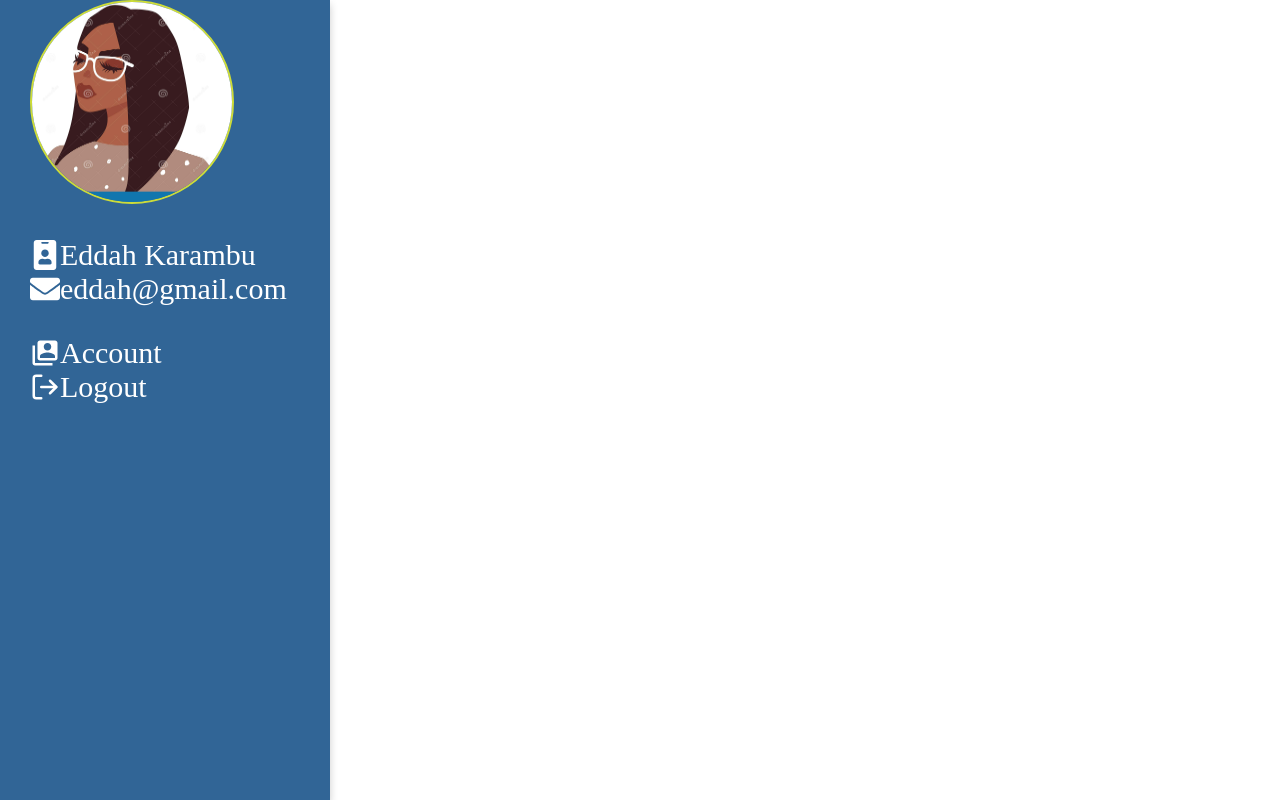
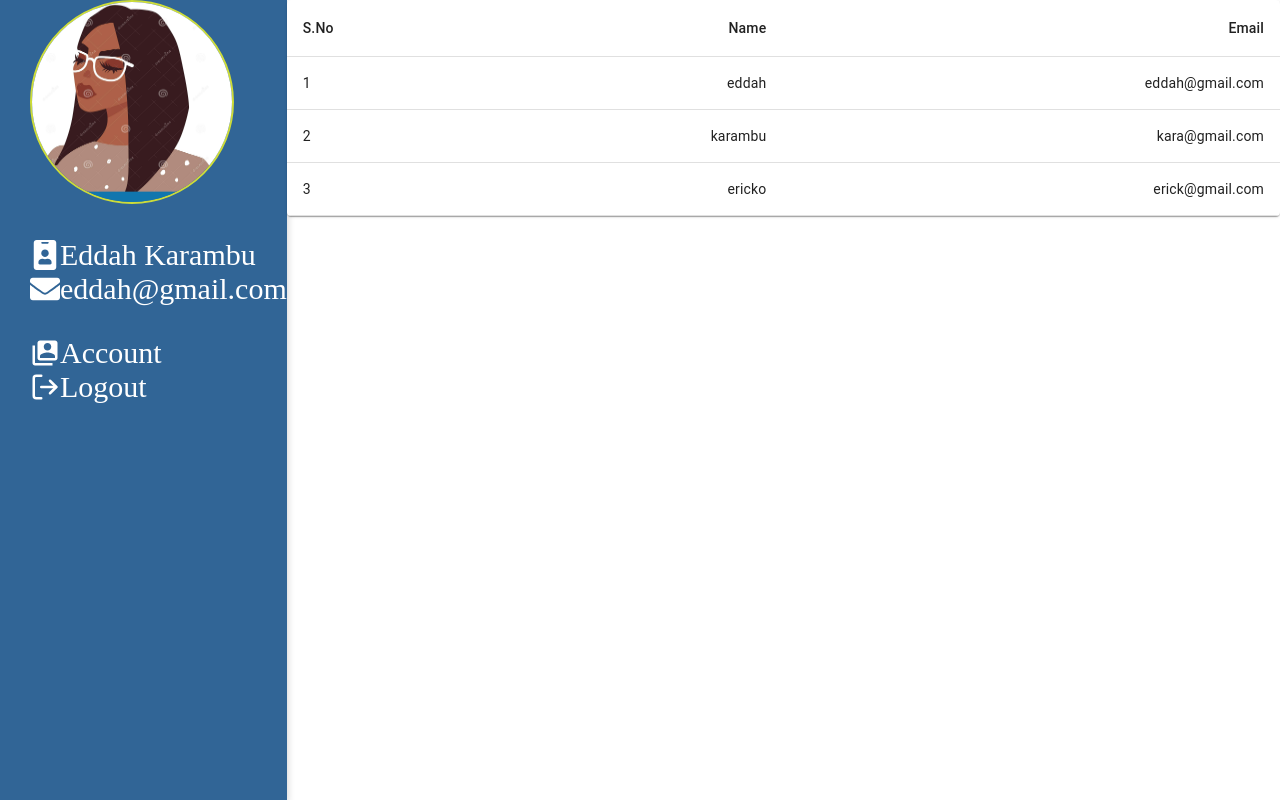
Before and after one commit to Eddahkarambu/Fitness-web-app, a React (Create React App) app: page /Dashboard in a window 1280 px wide. Built offline with nearby package versions, Linux system fonts and the light colour scheme.

Commit message:
styled the users dashboard page,create table

```diff
--- a/package.json
+++ b/package.json
@@ -3,13 +3,16 @@
   "version": "0.1.0",
   "private": true,
   "dependencies": {
+    "@emotion/react": "^11.10.5",
+    "@emotion/styled": "^11.10.5",
+    "@mui/material": "^5.10.16",
     "@reduxjs/toolkit": "^1.8.6",
     "@testing-library/jest-dom": "^5.16.5",
     "@testing-library/react": "^13.4.0",
     "@testing-library/user-event": "^13.5.0",
+    "axios": "^1.2.0",
     "prop-types": "^15.8.1",
     "react": "^18.2.0",
-    "react-axios": "^2.0.6",
     "react-dom": "^18.2.0",
     "react-icons": "^4.6.0",
     "react-redux": "^8.0.4",
--- a/src/Components/Dashboard.css
+++ b/src/Components/Dashboard.css
@@ -0,0 +1,10 @@
+.dashboardItems{
+    display: flex;
+
+}
+.usersPage{
+    width: 100%;
+    min-height: 100vh;
+    min-height: 100%;
+
+}
--- a/src/Components/Dashboard.js
+++ b/src/Components/Dashboard.js
@@ -1,12 +1,18 @@
 import React  from "react";
-import './Profile.css';
+import './Dashboard.css';
 import Navbar from './Navbar.js';
 import Profile from './Profile';
+import Users from './Users';
 
 function Dashboard(){
     return(
-        <div>
+        <div className="dashboardItems">
+            <div>
             <Profile/>
+            </div>
+            <div className="usersPage">
+            <Users/>
+            </div>
         </div>
     )
 
--- a/src/Components/Users.js
+++ b/src/Components/Users.js
@@ -1,12 +1,52 @@
 import React  from "react";
 import './Users.css';
+import Table from '@mui/material/Table';
+import TableBody from '@mui/material/TableBody';
+import TableCell from '@mui/material/TableCell';
+import TableContainer from '@mui/material/TableContainer';
+import TableHead from '@mui/material/TableHead';
+import TableRow from '@mui/material/TableRow';
+import Paper from '@mui/material/Paper';
+
+function createData(number, name, email) {
+    return { number, name, email};
+   }
+
+   const rows = [
+    createData(1,"eddah", "eddah@gmail.com" ),
+    createData(2,"karambu", "kara@gmail.com" ),
+    createData(3,"ericko", "erick@gmail.com" ),
+   ];
 
 
 function Users(){
     return(
-        <div></div>
-    )
+        <div className="table">
+            <TableContainer component={Paper}>
+            <Table aria-label="simple table">
+                <TableHead>
+                <TableRow>
+                    <TableCell>S.No</TableCell>
+                    <TableCell align="right">Name</TableCell>
+                    <TableCell align="right">Email</TableCell>
+                </TableRow>
+                </TableHead>
+                <TableBody>
+                {rows.map((row) => (
+                    <TableRow key={row.number}>
+                    <TableCell component="th" scope="row">
+                        {row.number}
+                    </TableCell>
+                    <TableCell align="right">{row.name}</TableCell>
+                    <TableCell align="right">{row.email}</TableCell>
+                    </TableRow>
+                ))}
+                </TableBody>
+            </Table>
+            </TableContainer>
+                </div>
+            )
 
-}
+        }
 
 export default Users;
```
Also changed, not shown: 1 other file (tests, documents, lock files or other folders).
